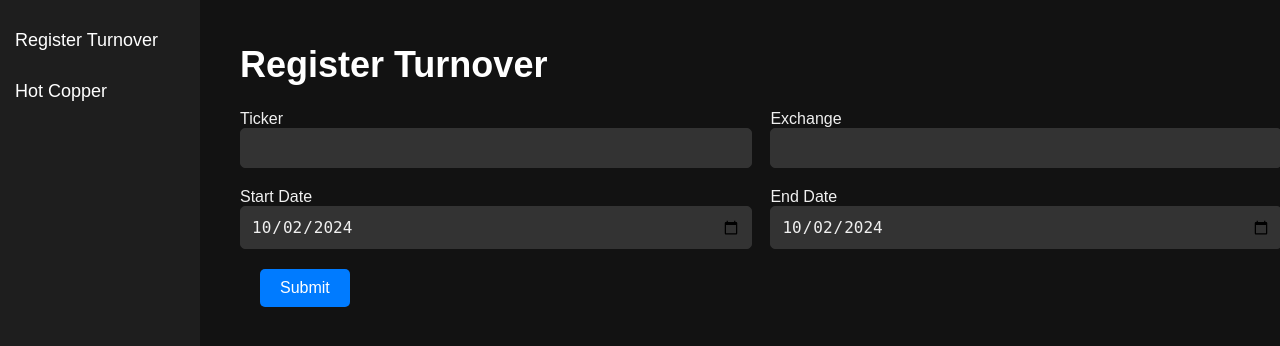
After one commit to trentcrawley/test, a Flask app: page /register_turnover/ in a window 1280 px wide. The commit adds this page. Shown: the top 346 px of the page. Run offline with Flask 3, Linux system fonts and the light colour scheme.

Commit message:
initial commit

```diff
--- a/app.py
+++ b/app.py
@@ -1,109 +1,17 @@
-from flask import Flask, render_template, request
-import yfinance as yf
-import plotly.graph_objs as go
-from plotly.subplots import make_subplots
-from datetime import datetime, timedelta
-import pandas as pd
+from flask import Flask, redirect, url_for
+from modules.register_turnover import register_turnover_bp  # Import Register Turnover blueprint
+from modules.hot_copper import hot_copper_bp  # Import Hot Copper blueprint
 
 app = Flask(__name__)
 
-@app.route("/", methods=["GET", "POST"])
-def index():
-    today = datetime.today().strftime('%Y-%m-%d')
+# Register both blueprints
+app.register_blueprint(register_turnover_bp, url_prefix='/register_turnover')
+app.register_blueprint(hot_copper_bp, url_prefix='/hot_copper')
 
-    if request.method == "POST":
-        ticker = request.form.get("ticker")
-        exchange = request.form.get("exchange")
-        start_date = request.form.get("start_date")
-        end_date = request.form.get("end_date")
-
-        # Handle single-day date range by extending the end date by 1 day
-        #if start_date == end_date:
-        # add one day as enddate not inclusive
-        end_date = (datetime.strptime(end_date, '%Y-%m-%d') + timedelta(days=1)).strftime('%Y-%m-%d')
-
-        ticker_with_exchange = f"{ticker}.{exchange}" if exchange else ticker
-        stock_data = yf.Ticker(ticker_with_exchange)
-        history = stock_data.history(start=start_date, end=end_date)
-
-        if not history.empty:
-            # Format the index as strings (YYYY-MM-DD) to avoid time component
-            history.index = history.index.strftime('%Y-%m-%d')
-
-            # Get shares outstanding
-            shares_outstanding = stock_data.info.get('sharesOutstanding', 'N/A')
-
-            if shares_outstanding == 'N/A':
-                register_turnover = None  # Handle missing data scenario
-            else:
-                # Calculate register turnover as the cumulative sum of volume / shares outstanding
-                register_turnover = (history['Volume'] / shares_outstanding).cumsum()
-
-            # VWAP calculation
-            #vwap = (history['Close'] * history['Volume']).cumsum() / history['Volume'].cumsum()
-            typical_price = (history['High'] + history['Low'] + history['Close']) / 3
-            vwap = (typical_price * history['Volume']).cumsum() / history['Volume'].cumsum()
-            # Create subplots for price and volume
-            fig = make_subplots(rows=2, cols=1, shared_xaxes=True, row_heights=[0.7, 0.3], vertical_spacing=0.05,
-                                specs=[[{"secondary_y": True}], [{}]])
-
-            # Candlestick chart
-            fig.add_trace(go.Candlestick(x=history.index,
-                                         open=history['Open'],
-                                         high=history['High'],
-                                         low=history['Low'],
-                                         close=history['Close'],
-                                         name='Candlestick'),
-                          row=1, col=1)
-
-            # Volume chart
-            fig.add_trace(go.Bar(x=history.index, y=history['Volume'], name="Volume"),
-                          row=2, col=1)
-
-            # VWAP line (no dots, smooth line)
-            fig.add_trace(go.Scatter(x=history.index, y=vwap, mode='lines', name="VWAP", line=dict(color='orange')),
-                          row=1, col=1)
-
-            # Register Turnover line (join dots for multi-day data)
-            if register_turnover is not None:
-                fig.add_trace(go.Scatter(x=history.index, y=register_turnover, mode='lines+markers', name="Register Turnover",
-                                         line=dict(color='green')),
-                              row=1, col=1, secondary_y=True)
-
-                # Get the most recent register turnover value for the title (formatted as %)
-                latest_register_turnover = register_turnover.iloc[-1] * 100
-            else:
-                latest_register_turnover = 'N/A'
-
-            # Update layout for dark theme and title with most recent register turnover value in %
-            fig.update_layout(
-                template="plotly_dark",
-                plot_bgcolor='black',
-                paper_bgcolor='black',
-                font_color='white',
-                title=f'{ticker} Register Turnover: {latest_register_turnover:.2f}%',
-                xaxis_rangeslider_visible=False,
-                height=750   # Disable the range slider
-            )
-
-            # Ensure the dates are displayed without time (already converted to strings)
-            fig.update_xaxes(type='category')
-
-            # Adjust secondary y-axis settings
-            fig.update_yaxes(title_text="Price", secondary_y=False, row=1, col=1)
-            fig.update_yaxes(title_text="Register Turnover", secondary_y=True, row=1, col=1)
-
-            plot_html = fig.to_html(full_html=False)
-            return render_template("index.html", plot_html=plot_html, today=today, end_date=end_date,
-                                   ticker=ticker, exchange=exchange, start_date=start_date)
-
-        else:
-            # If no data is returned, still show the form with a message
-            return render_template("index.html", today=today, end_date=end_date,
-                                   ticker=ticker, exchange=exchange, start_date=start_date,
-                                   error_message="No data available for the selected range.")
-
-    return render_template("index.html", today=today, end_date=today)
+# Root route to home page, you can choose to redirect to either of the pages
+@app.route("/")
+def home():
+    return redirect(url_for('register_turnover.register_turnover'))  # Or customize based on your preference
 
 if __name__ == "__main__":
     app.run(debug=True)
--- a/static/styles.css
+++ b/static/styles.css
@@ -1,56 +1,66 @@
-/* Set a dark background for the body */
 body {
-    background-color: #121212;
-    color: #f0f0f0;
     font-family: 'Arial', sans-serif;
     margin: 0;
     padding: 0;
+    background-color: #121212;
+    color: #f0f0f0;
 }
 
-/* Center the content with some spacing */
 .container {
-    width: 80%;
-    margin: 0 auto;
-    padding-top: 50px;
-    text-align: center;
+    display: flex;
+    height: 100vh;
 }
 
-/* Style the form */
-form {
+.sidebar {
+    width: 200px;
     background-color: #1e1e1e;
-    padding: 20px 40px; /* Increase padding on the right and left for more space */
-    border-radius: 10px;
-    box-shadow: 0 0 10px rgba(0, 0, 0, 0.5);
-    display: inline-block;
-    max-width: 600px;
+    padding-top: 20px;
+    position: fixed;
+    height: 100%;
+}
+
+.sidebar a {
+    padding: 10px 15px;
+    text-decoration: none;
+    font-size: 18px;
+    color: white;
+    display: block;
+    margin-bottom: 10px;
+}
+
+.sidebar a:hover {
+    background-color: #575757;
+    color: white;
+}
+
+.main-content {
+    margin-left: 220px;
+    padding: 20px;
     width: 100%;
 }
 
-/* Flexbox layout for the form rows (Ticker/Exchange and Start/End Date) */
+h1 {
+    color: white;
+    font-size: 36px;
+}
+
+/* Reduce space between columns */
 .form-row {
     display: flex;
     justify-content: space-between;
     margin-bottom: 20px;
-    gap: 30px; /* Increase gap between the left and right columns */
+    gap: 10px; /* Reduce this value to bring the columns closer */
 }
 
-/* Ensure each input group takes up 48% of the available width */
+/* Ensure form group takes up less width */
 .form-group {
-    width: 48%;
+    width: 48%; /* You can reduce this to make the columns narrower */
 }
 
-/* Style form labels */
-form label {
-    display: block;
-    font-size: 18px;
-    margin-bottom: 8px;
-}
-
-/* Style form inputs */
-form input[type="text"],
-form input[type="date"] {
+/* Styling for form inputs */
+input[type="text"], input[type="date"], input[type="submit"] {
     width: 100%;
-    padding: 10px 2px;  /* Adjusted padding for more space inside the input fields */
+    padding: 10px;
     border-radius: 5px;
     border: 1px solid #333;
     background-color: #333;
@@ -58,38 +68,15 @@ form input[type="date"] {
     font-size: 16px;
 }
 
-/* Style the submit button */
-form input[type="submit"] {
+/* Submit button styling */
+input[type="submit"] {
+    width: auto; /* Make the button size adjust to its content */
+    padding: 10px 20px;
+    border-radius: 5px;
     background-color: #007bff;
     color: white;
-    padding: 10px 20px;
-    font-size: 18px;
+    font-size: 16px;
+    cursor: pointer;
     border: none;
-    border-radius: 5px;
-    cursor: pointer;
-    transition: background-color 0.3s;
+    margin-left: 20px;
 }
-
-/* Submit button hover effect */
-form input[type="submit"]:hover {
-    background-color: #0056b3;
-}
-
-/* Style for the chart container */
-.chart-container {
-    margin-top: 50px;
-}
-
-/* Style the chart header */
-h2 {
-    color: #ffffff;
-    font-size: 28px;
-    margin-top: 30px;
-}
-
-/* Style the page title */
-h1 {
-    color: #ffffff;
-    font-size: 36px;
-    margin-bottom: 30px;
-}
--- /dev/null
+++ b/templates/base.html
@@ -0,0 +1,26 @@
+<!DOCTYPE html>
+<html lang="en">
+<head>
+    <meta charset="UTF-8">
+    <meta name="viewport" content="width=device-width, initial-scale=1.0">
+    <title>{% block title %}{% endblock %}</title>
+    <link rel="stylesheet" href="{{ url_for('static', filename='styles.css') }}">
+</head>
+<body>
+    <div class="container">
+        <!-- Sidebar for navigation -->
+        <div class="sidebar">
+            <a href="/register_turnover">Register Turnover</a>
+            <a href="/hot_copper">Hot Copper</a>
+        </div>
+
+        <!-- Main content area -->
+        <div class="main-content">
+            <h1>{% block heading %}{% endblock %}</h1>
+
+            <!-- The specific content of each page will be inserted here -->
+            {% block content %}{% endblock %}
+        </div>
+    </div>
+</body>
+</html>
--- a/templates/index.html
+++ b/templates/index.html
@@ -1,45 +1,35 @@
-<!DOCTYPE html>
-<html lang="en">
-<head>
-    <meta charset="UTF-8">
-    <meta name="viewport" content="width=device-width, initial-scale=1.0">
-    <title>Stock Price App</title>
-    <!-- Link to the custom CSS file -->
-    <link rel="stylesheet" href="{{ url_for('static', filename='styles.css') }}">
-</head>
-<body>
-    <div class="container">
-        <h1>Register Turnover</h1>
+{% extends "base.html" %}
+
+{% block title %}Register Turnover{% endblock %}
+{% block heading %}Register Turnover{% endblock %}
+
+{% block content %}
     <form method="POST">
         <div class="form-row">
             <div class="form-group">
-                    <label for="ticker">Ticker:</label>
+                <label for="ticker">Ticker</label>
                 <input type="text" id="ticker" name="ticker" value="{{ ticker }}" required>
             </div>
             <div class="form-group">
-                    <label for="exchange">Exchange (e.g., AX for ASX):</label>
+                <label for="exchange">Exchange</label>
                 <input type="text" id="exchange" name="exchange" value="{{ exchange }}">
             </div>
         </div>
         <div class="form-row">
             <div class="form-group">
-                    <label for="start_date">Start Date (YYYY-MM-DD):</label>
+                <label for="start_date">Start Date</label>
                 <input type="date" id="start_date" name="start_date" value="{{ start_date }}" required>
             </div>
             <div class="form-group">
-                    <label for="end_date">End Date (YYYY-MM-DD):</label>
+                <label for="end_date">End Date</label>
                 <input type="date" id="end_date" name="end_date" value="{{ end_date }}" required>
             </div>
         </div>
+        <div class="form-row">
             <input type="submit" value="Submit">
+        </div>
     </form>
 
-        {% if plot_html %}
-            <div class="chart-container">
-               <!--  <h2>Stock Price Candlestick Chart</h2> -->
+    <!-- Plotly chart placeholder -->
     <div>{{ plot_html | safe }}</div>
-            </div>
-        {% endif %}
-    </div>
-</body>
-</html>
+{% endblock %}
```
Also changed, not shown: modules/hot_copper.py (added, +19 -0 lines), modules/register_turnover.py (added, +95 -0 lines), modules/scraper.py (added, +69 -0 lines), templates/hot_copper.html (added, +40 -0 lines), modules/__init__.py (added). Lines whose indentation alone changed are shown as unchanged.
